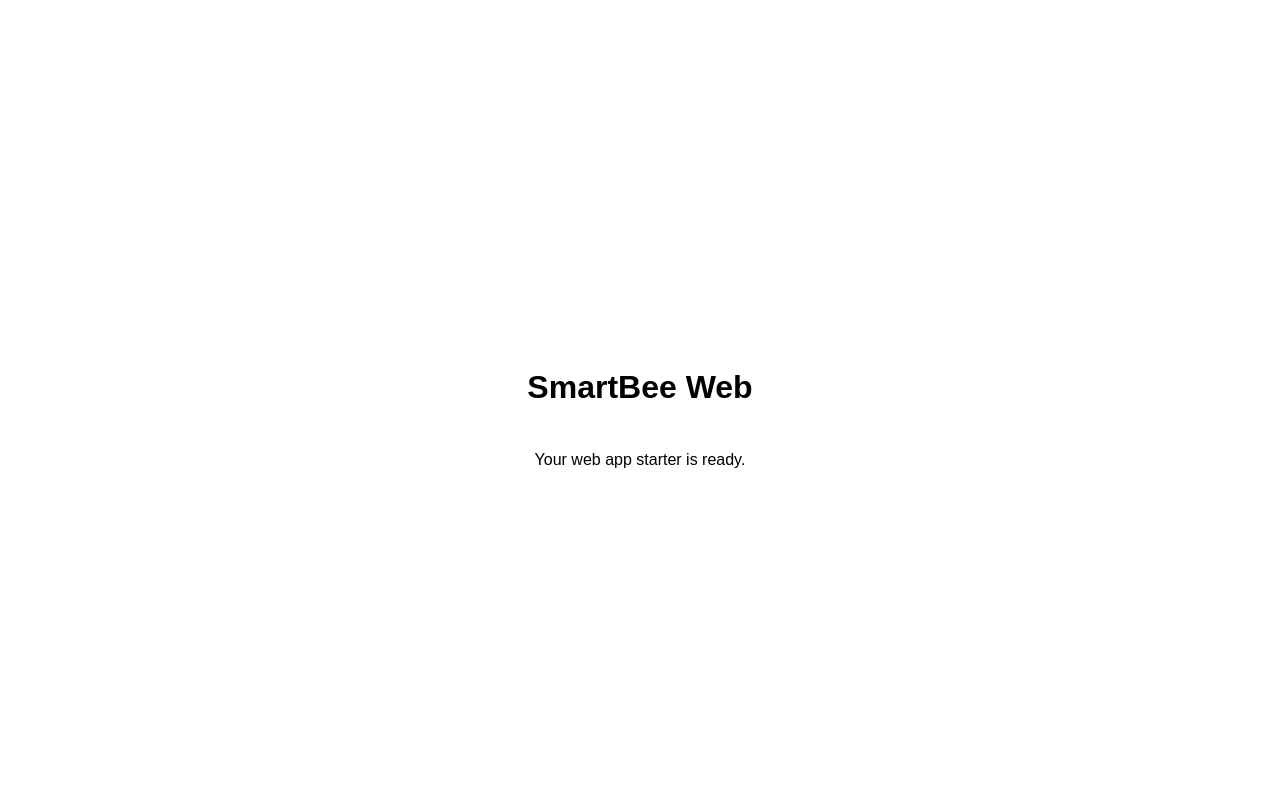
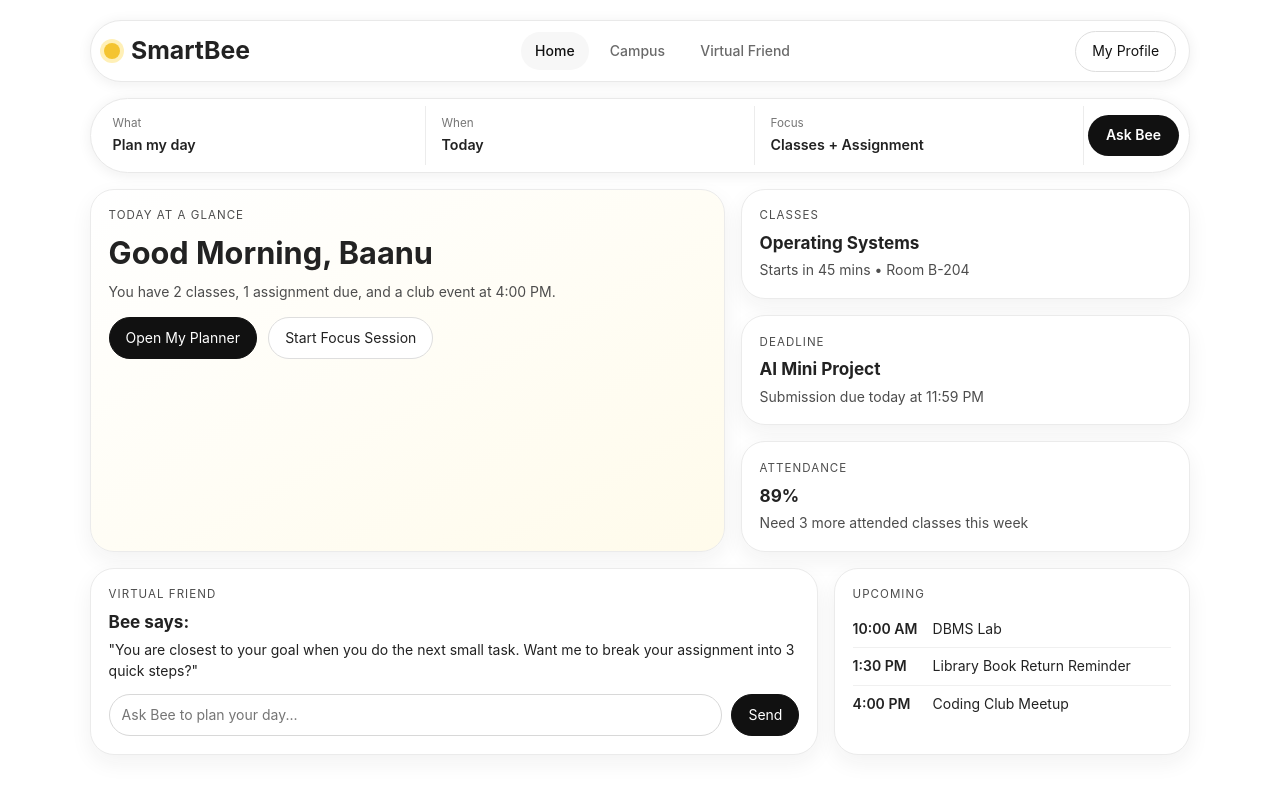
Before and after one commit to MNSBaanu/SmartBee, a React (Vite) app in the folder SmartBee_Web/: page / in a window 1280 px wide. Shown: the top 794 px of the page. Built offline with nearby package versions, Linux system fonts and the light colour scheme.

Commit message:
feat: enhance layout and styling for main application components

```diff
--- a/SmartBee_Web/src/App.css
+++ b/SmartBee_Web/src/App.css
@@ -1,8 +1,292 @@
-.app {
+.page-shell {
   min-height: 100vh;
+  max-width: 1140px;
+  margin: 0 auto;
+  padding: 1.25rem;
+}
+
+.topbar {
+  display: flex;
+  justify-content: space-between;
+  align-items: center;
+  margin-bottom: 1rem;
+  gap: 1rem;
+}
+
+.air-frame {
+  border: 1px solid #e9e9e9;
+  border-radius: 999px;
+  background: #fff;
+  box-shadow: 0 2px 14px rgba(34, 34, 34, 0.07);
+}
+
+.brand-wrap {
+  display: flex;
+  align-items: center;
+  gap: 0.7rem;
+}
+
+.brand-dot {
+  width: 1rem;
+  height: 1rem;
+  border-radius: 999px;
+  background: var(--bee-yellow);
+  box-shadow: 0 0 0 4px var(--bee-yellow-soft);
+}
+
+h1,
+h2,
+h3,
+p {
+  margin: 0;
+}
+
+h1 {
+  font-size: clamp(1.3rem, 2.2vw, 1.55rem);
+}
+
+h2 {
+  font-size: clamp(1.4rem, 2.4vw, 1.95rem);
+  margin-bottom: 0.45rem;
+}
+
+h3 {
+  font-size: 1.07rem;
+  margin-bottom: 0.3rem;
+}
+
+.topbar {
+  padding: 0.6rem 0.8rem;
+}
+
+.top-nav {
+  display: flex;
+  align-items: center;
+  gap: 0.4rem;
+}
+
+.nav-chip {
+  border: 0;
+  background: transparent;
+  color: #6a6a6a;
+  padding: 0.55rem 0.9rem;
+  border-radius: 999px;
+  font-weight: 500;
+  cursor: pointer;
+}
+
+.nav-chip-active {
+  color: #111;
+  background: #f7f7f7;
+}
+
+.search-bar {
+  margin-bottom: 1rem;
   display: grid;
-  place-content: center;
-  text-align: center;
-  gap: 0.5rem;
-  padding: 1rem;
+  grid-template-columns: repeat(3, minmax(150px, 1fr)) auto;
+  gap: 0;
+  align-items: center;
+  padding: 0.4rem;
 }
+
+.search-segment {
+  padding: 0.6rem 0.95rem;
+  border-right: 1px solid #ececec;
+}
+
+.segment-label {
+  font-size: 0.73rem;
+  color: #767676;
+  margin-bottom: 0.2rem;
+}
+
+.segment-value {
+  font-size: 0.89rem;
+  font-weight: 600;
+}
+
+.search-cta {
+  border: 0;
+  border-radius: 999px;
+  margin: 0.25rem;
+  background: #111;
+  color: #fff;
+  padding: 0.68rem 1.1rem;
+  font-weight: 600;
+  cursor: pointer;
+}
+
+.content-grid {
+  display: grid;
+  grid-template-columns: repeat(12, 1fr);
+  gap: 1rem;
+}
+
+.air-card {
+  background: #fff;
+  border: 1px solid #ebebeb;
+  border-radius: 24px;
+  padding: 1.1rem;
+  box-shadow: 0 8px 22px rgba(34, 34, 34, 0.06);
+}
+
+.hero-card {
+  grid-column: span 7;
+  background: linear-gradient(150deg, #ffffff 0%, #fffbeb 100%);
+}
+
+.card-grid {
+  grid-column: span 5;
+  display: grid;
+  gap: 1rem;
+}
+
+.friend-card {
+  grid-column: span 8;
+}
+
+.tasks-card {
+  grid-column: span 4;
+}
+
+.section-label {
+  font-size: 0.72rem;
+  text-transform: uppercase;
+  letter-spacing: 0.09em;
+  color: var(--text-soft);
+  margin-bottom: 0.45rem;
+}
+
+.muted {
+  color: var(--text-soft);
+  line-height: 1.45;
+}
+
+.quote {
+  line-height: 1.5;
+  margin-top: 0.2rem;
+}
+
+.action-row {
+  margin-top: 0.95rem;
+  display: flex;
+  flex-wrap: wrap;
+  gap: 0.7rem;
+}
+
+button,
+input {
+  font: inherit;
+}
+
+.primary-btn,
+.secondary-btn,
+.ghost-btn {
+  border: 1px solid #dedede;
+  border-radius: 999px;
+  padding: 0.6rem 1rem;
+  cursor: pointer;
+  transition: transform 0.15s ease, box-shadow 0.15s ease;
+}
+
+.primary-btn {
+  border-color: #111;
+  background: #111;
+  color: #fff;
+}
+
+.secondary-btn {
+  background: #fff;
+  color: #222;
+}
+
+.ghost-btn {
+  background: #fff;
+  color: #111;
+}
+
+.primary-btn:hover,
+.secondary-btn:hover,
+.ghost-btn:hover {
+  transform: translateY(-1px);
+  box-shadow: 0 6px 14px rgba(17, 17, 17, 0.12);
+}
+
+.chat-form {
+  margin-top: 0.8rem;
+  display: flex;
+  gap: 0.6rem;
+  flex-wrap: wrap;
+}
+
+.chat-form input {
+  flex: 1;
+  min-width: 210px;
+  border: 1px solid #d8d8d8;
+  border-radius: 999px;
+  padding: 0.62rem 0.75rem;
+}
+
+.tasks-card ul {
+  margin: 0.35rem 0 0;
+  padding: 0;
+  list-style: none;
+}
+
+.tasks-card li {
+  display: flex;
+  gap: 0.7rem;
+  align-items: baseline;
+  padding: 0.53rem 0;
+  border-bottom: 1px solid #f0f0f0;
+}
+
+.tasks-card li:last-child {
+  border-bottom: 0;
+}
+
+.tasks-card span {
+  font-weight: 600;
+  min-width: 4.3rem;
+}
+
+@media (max-width: 900px) {
+  .search-bar {
+    grid-template-columns: 1fr;
+    border-radius: 24px;
+  }
+
+  .search-segment {
+    border-right: 0;
+    border-bottom: 1px solid #ececec;
+  }
+
+  .search-segment:last-of-type {
+    border-bottom: 0;
+  }
+
+  .hero-card,
+  .card-grid,
+  .friend-card,
+  .tasks-card {
+    grid-column: span 12;
+  }
+}
+
+@media (max-width: 560px) {
+  .page-shell {
+    padding: 1rem;
+  }
+
+  .topbar {
+    flex-direction: column;
+    align-items: flex-start;
+    border-radius: 24px;
+    gap: 0.65rem;
+  }
+
+  .top-nav {
+    width: 100%;
+    overflow-x: auto;
+  }
+}
--- a/SmartBee_Web/src/App.jsx
+++ b/SmartBee_Web/src/App.jsx
@@ -2,10 +2,103 @@ import './App.css'
 
 function App() {
   return (
-    <main className="app">
-      <h1>SmartBee Web</h1>
-      <p>Your web app starter is ready.</p>
-    </main>
+    <div className="page-shell">
+      <header className="topbar air-frame">
+        <div className="brand-wrap">
+          <span className="brand-dot" aria-hidden="true" />
+          <h1>SmartBee</h1>
+        </div>
+        <nav className="top-nav" aria-label="Main navigation">
+          <button type="button" className="nav-chip nav-chip-active">Home</button>
+          <button type="button" className="nav-chip">Campus</button>
+          <button type="button" className="nav-chip">Virtual Friend</button>
+        </nav>
+        <button type="button" className="ghost-btn">My Profile</button>
+      </header>
+
+      <section className="search-bar air-frame" aria-label="Quick planner">
+        <div className="search-segment">
+          <p className="segment-label">What</p>
+          <p className="segment-value">Plan my day</p>
+        </div>
+        <div className="search-segment">
+          <p className="segment-label">When</p>
+          <p className="segment-value">Today</p>
+        </div>
+        <div className="search-segment">
+          <p className="segment-label">Focus</p>
+          <p className="segment-value">Classes + Assignment</p>
+        </div>
+        <button type="button" className="search-cta">Ask Bee</button>
+      </section>
+
+      <main className="content-grid">
+        <section className="hero-card air-card">
+          <p className="section-label">Today at a glance</p>
+          <h2>Good Morning, Baanu</h2>
+          <p className="muted">
+            You have 2 classes, 1 assignment due, and a club event at 4:00 PM.
+          </p>
+          <div className="action-row">
+            <button type="button" className="primary-btn">Open My Planner</button>
+            <button type="button" className="secondary-btn">Start Focus Session</button>
+          </div>
+        </section>
+
+        <section className="card-grid">
+          <article className="info-card air-card">
+            <p className="section-label">Classes</p>
+            <h3>Operating Systems</h3>
+            <p className="muted">Starts in 45 mins • Room B-204</p>
+          </article>
+          <article className="info-card air-card">
+            <p className="section-label">Deadline</p>
+            <h3>AI Mini Project</h3>
+            <p className="muted">Submission due today at 11:59 PM</p>
+          </article>
+          <article className="info-card air-card">
+            <p className="section-label">Attendance</p>
+            <h3>89%</h3>
+            <p className="muted">Need 3 more attended classes this week</p>
+          </article>
+        </section>
+
+        <section className="friend-card air-card">
+          <p className="section-label">Virtual Friend</p>
+          <h3>Bee says:</h3>
+          <p className="quote">
+            "You are closest to your goal when you do the next small task. Want me
+            to break your assignment into 3 quick steps?"
+          </p>
+          <form className="chat-form" onSubmit={(event) => event.preventDefault()}>
+            <input
+              type="text"
+              placeholder="Ask Bee to plan your day..."
+              aria-label="Ask SmartBee"
+            />
+            <button type="submit" className="primary-btn">Send</button>
+          </form>
+        </section>
+
+        <section className="tasks-card air-card">
+          <p className="section-label">Upcoming</p>
+          <ul>
+            <li>
+              <span>10:00 AM</span>
+              <p>DBMS Lab</p>
+            </li>
+            <li>
+              <span>1:30 PM</span>
+              <p>Library Book Return Reminder</p>
+            </li>
+            <li>
+              <span>4:00 PM</span>
+              <p>Coding Club Meetup</p>
+            </li>
+          </ul>
+        </section>
+      </main>
+    </div>
   )
 }
 
--- a/SmartBee_Web/src/index.css
+++ b/SmartBee_Web/src/index.css
@@ -1,6 +1,23 @@
+:root {
+  --bg-main: #fdfdfc;
+  --text-main: #111111;
+  --text-soft: #4d4d4d;
+  --bee-yellow: #f4c430;
+  --bee-yellow-soft: #fff0b7;
+}
+
+* {
+  box-sizing: border-box;
+}
+
 body {
+  font-family: 'Airbnb Cereal VF', 'Circular', -apple-system, BlinkMacSystemFont, Roboto, 'Helvetica Neue', sans-serif;
+  font-size: 0.875rem;
+  line-height: 1.43;
+  color: #222222;
+  background-color: #fff;
   margin: 0;
-  font-family: Arial, sans-serif;
   -webkit-font-smoothing: antialiased;
   -moz-osx-font-smoothing: grayscale;
+  font-synthesis: none;
 }
```
Also changed, not shown: 1 other file (tests, documents, lock files or other folders).
